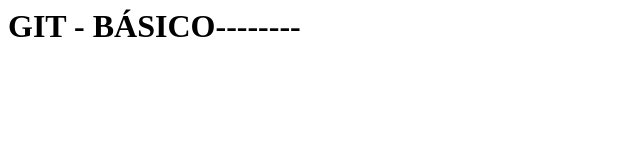
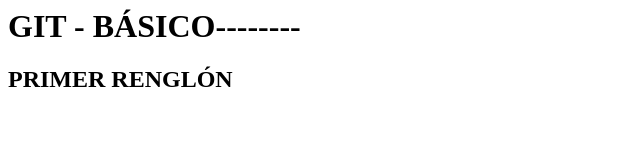
Before and after one commit to rociorobledo/GIT-1, a plain HTML site: page index2.html in a window 1280 px wide. Shown: the whole page, without its empty margins (0-640 px from the left). Drawn offline with Linux system fonts and the light colour scheme.

Commit message:
cambio en desarrollo

```diff
--- a/index2.html
+++ b/index2.html
@@ -8,5 +8,6 @@
 </head>
 <body>
     <h1>GIT - BÁSICO--------</h1>
+    <h2>PRIMER RENGLÓN</h2>
 </body>
 </html>
```
